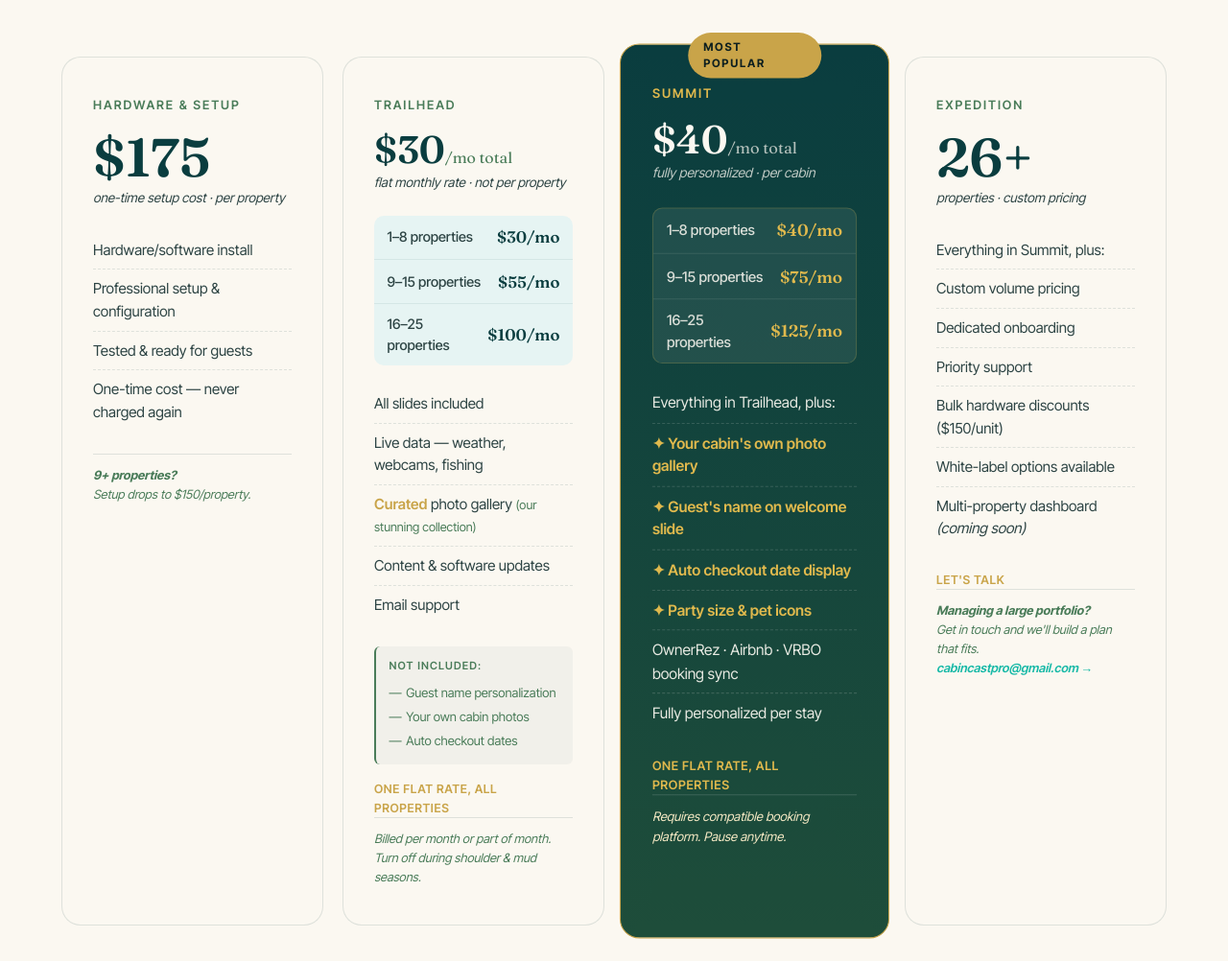
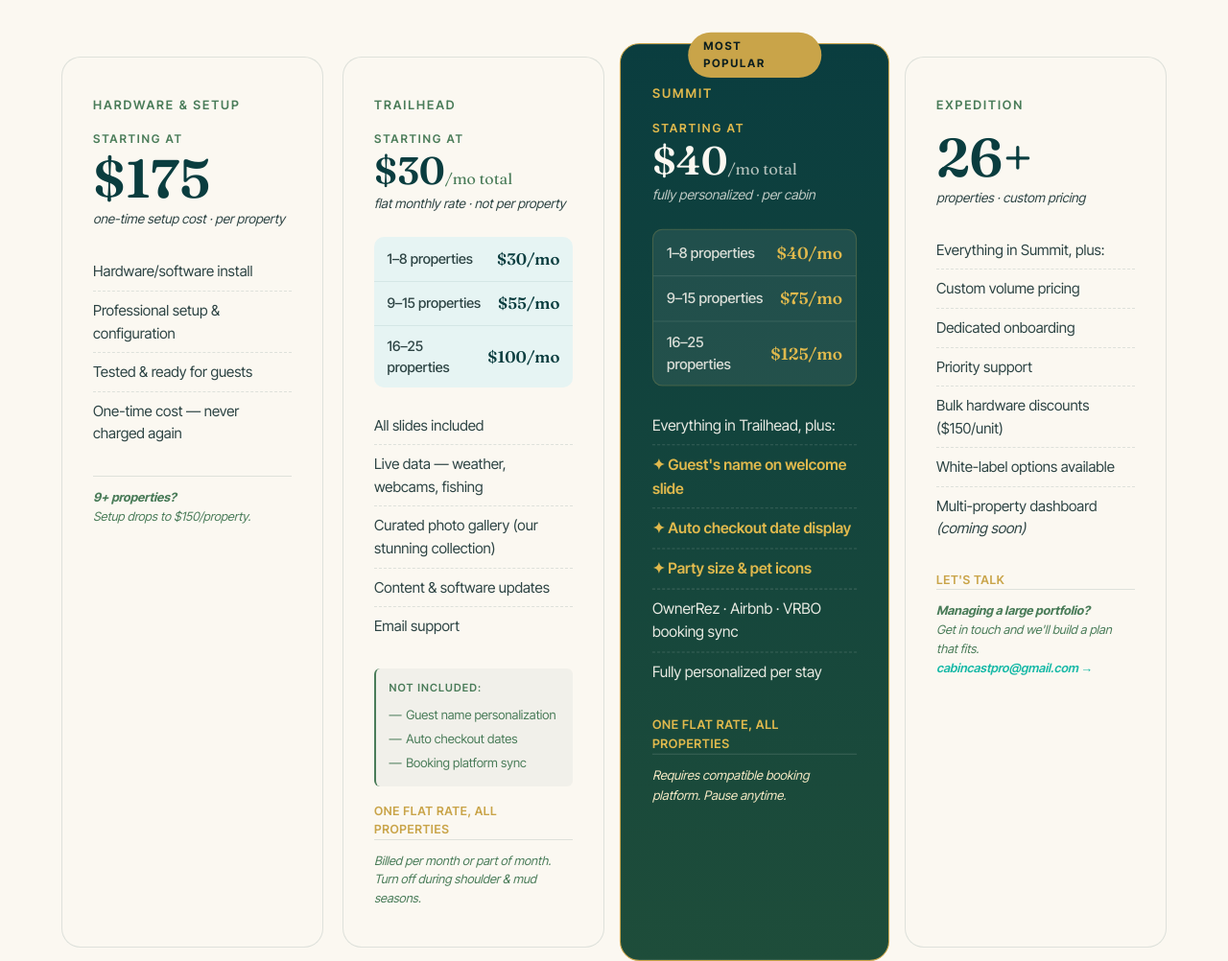
Before and after one commit to lovinteara/CabinCastPro, a plain HTML site: page index.html in a window 1280 px wide. Shown: the part 4600-5602 px from the top of the page at 96% size. Drawn offline with Linux system fonts and the light colour scheme.

Commit message:
Add Starting at labels and fix Summit pricing accuracy

```diff
--- a/index.html
+++ b/index.html
@@ -806,6 +806,7 @@
 
       <div class="price-card">
         <div class="price-name">Hardware &amp; Setup</div>
+        <div style="font-size: 0.75rem; font-weight: 600; color: var(--moss); letter-spacing: 0.15em; text-transform: uppercase; margin-bottom: 0.25rem;">Starting at</div>
         <div class="price-amount">$175</div>
         <div class="price-sub">one-time setup cost · per property</div>
         <ul class="price-features">
@@ -822,6 +823,7 @@
 
       <div class="price-card">
         <div class="price-name">Trailhead</div>
+        <div style="font-size: 0.75rem; font-weight: 600; color: var(--moss); letter-spacing: 0.15em; text-transform: uppercase; margin-bottom: 0.25rem;">Starting at</div>
         <div class="price-amount small">$30<span style="font-size: 1rem; font-weight: 400; color: var(--moss);">/mo total</span></div>
         <div class="price-sub">flat monthly rate · not per property</div>
         <div class="tier-table">
@@ -832,7 +834,7 @@
         <ul class="price-features">
           <li>All slides included</li>
           <li>Live data — weather, webcams, fishing</li>
-          <li><span style="color: var(--gold); font-weight: 600;">Curated</span> photo gallery <span style="color: var(--moss); font-size: 0.8rem;">(our stunning collection)</span></li>
+          <li>Curated photo gallery (our stunning collection)</li>
           <li>Content &amp; software updates</li>
           <li>Email support</li>
         </ul>
@@ -840,8 +842,8 @@
           <div class="not-included-label">Not included:</div>
           <ul>
             <li>Guest name personalization</li>
-            <li>Your own cabin photos</li>
             <li>Auto checkout dates</li>
+            <li>Booking platform sync</li>
           </ul>
         </div>
         <div class="price-volume-note">One Flat Rate, All Properties</div>
@@ -851,6 +853,7 @@
       <div class="price-card featured">
         <div class="price-badge">Most Popular</div>
         <div class="price-name">Summit</div>
+        <div style="font-size: 0.75rem; font-weight: 600; color: var(--gold-bright); letter-spacing: 0.15em; text-transform: uppercase; margin-bottom: 0.25rem;">Starting at</div>
         <div class="price-amount small">$40<span style="font-size: 1rem; font-weight: 400; color: rgba(251, 248, 241, 0.7);">/mo total</span></div>
         <div class="price-sub">fully personalized · per cabin</div>
         <div class="tier-table">
@@ -860,7 +863,6 @@
         </div>
         <ul class="price-features">
           <li>Everything in Trailhead, plus:</li>
-          <li><span class="price-emphasis">✦ Your cabin's own photo gallery</span></li>
           <li><span class="price-emphasis">✦ Guest's name on welcome slide</span></li>
           <li><span class="price-emphasis">✦ Auto checkout date display</span></li>
           <li><span class="price-emphasis">✦ Party size &amp; pet icons</span></li>
```
